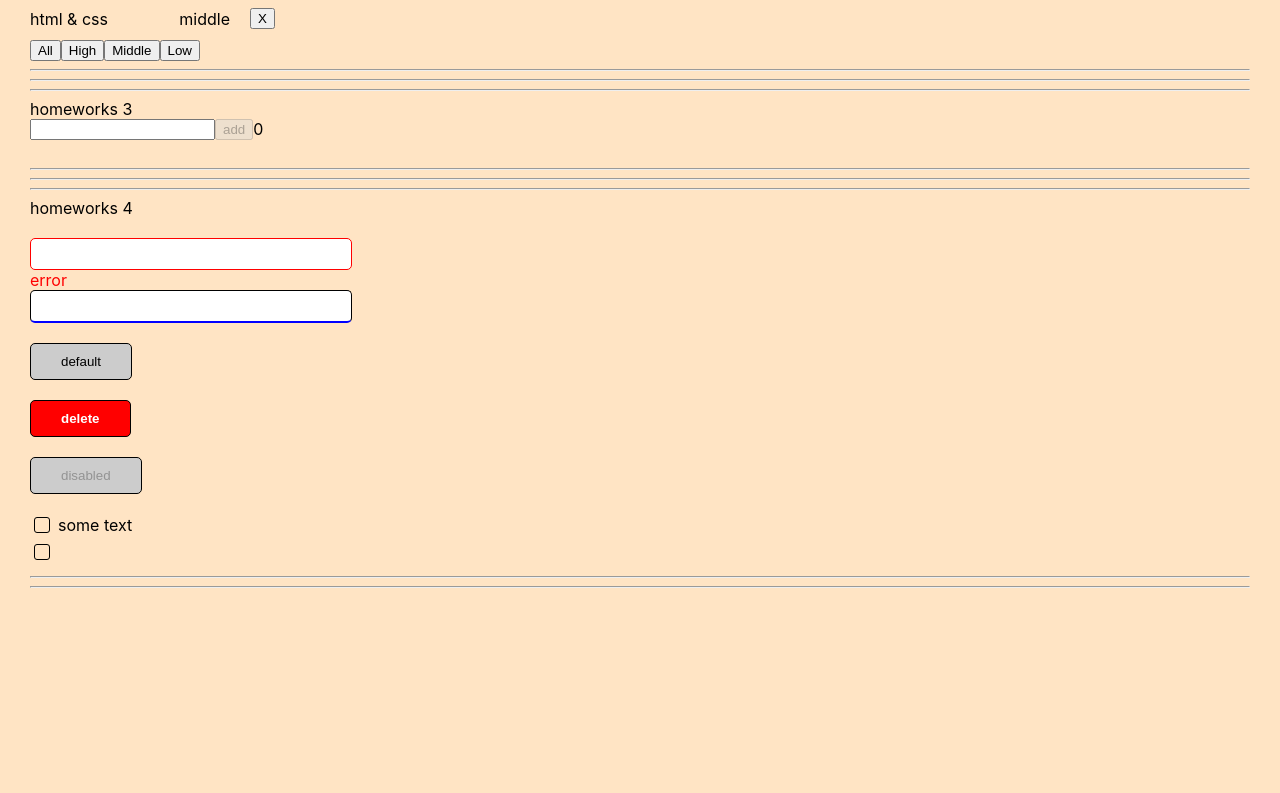
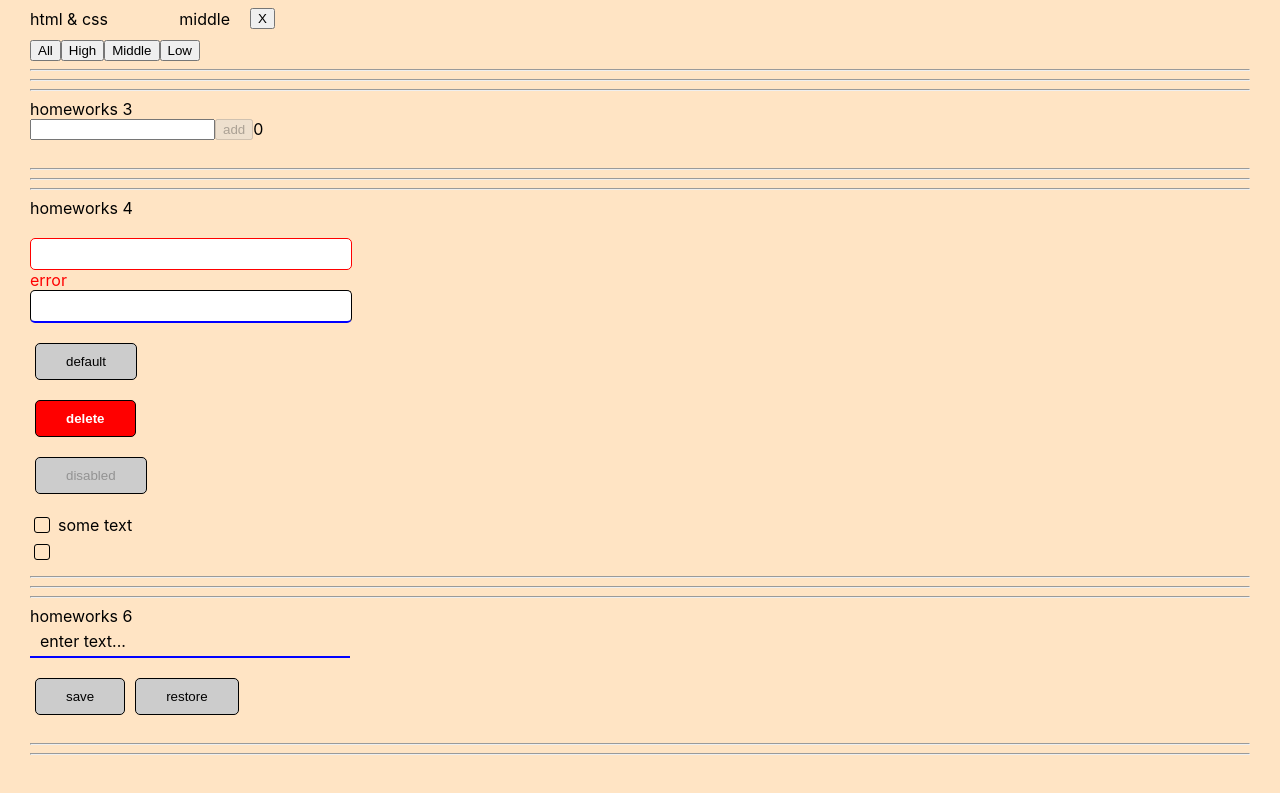
Before and after one commit to dev-fominov/dz-ignat, a React (Create React App) app: page /pre-junior in a window 1280 px wide. Shown: the part 449-1242 px from the top of the page. Before the commit the page ends 1075 px from the top, so only its background shows below. Built offline with nearby package versions, Linux system fonts and the light colour scheme.

Commit message:
06 homework Ignat

```diff
--- a/src/p1-main/m1-ui/u1-app/App.module.css
+++ b/src/p1-main/m1-ui/u1-app/App.module.css
@@ -37,3 +37,13 @@
 .menu > a:hover {
 	text-decoration: underline;
 }
+
+.classSpan {
+	width: 300px;
+	height: 30px;
+	line-height: 30px;
+	padding: 0 10px;
+	border-bottom: 2px solid blue;
+	margin-bottom: 20px;
+	display: block;
+}
--- a/src/p2-homeworks/h4/common/c2-SuperButton/SuperButton.module.css
+++ b/src/p2-homeworks/h4/common/c2-SuperButton/SuperButton.module.css
@@ -4,6 +4,7 @@
     outline: none;
     border: 1px solid #000;
     background-color: #ccc;
+    margin: 0 5px;
     margin-bottom: 20px;
     cursor: pointer;
 }
@@ -23,6 +24,7 @@
     border-radius: 5px;
     outline: none;
     border: 1px solid #000;
+    margin: 0 5px;
     margin-bottom: 20px;
     cursor: pointer;
 }
--- a/src/p2-homeworks/h5-rrd-v6/Pages.tsx
+++ b/src/p2-homeworks/h5-rrd-v6/Pages.tsx
@@ -20,7 +20,7 @@ function Pages() {
             <Routes>
 
                 {/*в начале мы попадаем на страницу '/' и переходим сразу на страницу PRE_JUNIOR*/}
-                <Route path={'/'} element={<Navigate to={PATH.PRE_JUNIOR} />} />
+                <Route path={'/dz-ignat/'} element={<Navigate to={PATH.PRE_JUNIOR} />} />
 
                 <Route path={PATH.PRE_JUNIOR} element={<PreJunior />} />
                 <Route path={PATH.JUNIOR} element={<Junior />} />
--- a/src/p2-homeworks/h5-rrd-v6/pages/PreJunior.tsx
+++ b/src/p2-homeworks/h5-rrd-v6/pages/PreJunior.tsx
@@ -3,6 +3,7 @@ import HW1 from '../../h1/HW1'
 import HW2 from '../../h2/HW2'
 import HW3 from '../../h3/HW3'
 import HW4 from '../../h4/HW4'
+import HW6 from '../../h6/HW6'
 
 function PreJunior() {
     return (
@@ -11,7 +12,7 @@ function PreJunior() {
             <HW2/>
             <HW3/>
             <HW4/>
-            {/*<HW6/>*/}
+            <HW6/>
 
         </div>
     )
--- a/src/p2-homeworks/h6/HW6.tsx
+++ b/src/p2-homeworks/h6/HW6.tsx
@@ -1,7 +1,7 @@
-import React, {useState} from 'react'
+import React, { useState } from 'react'
 import SuperEditableSpan from './common/c4-SuperEditableSpan/SuperEditableSpan'
 import SuperButton from '../h4/common/c2-SuperButton/SuperButton'
-import {restoreState, saveState} from './localStorage/localStorage'
+import { restoreState, saveState } from './localStorage/localStorage'
 
 function HW6() {
     const [value, setValue] = useState<string>('')
@@ -10,12 +10,12 @@ function HW6() {
         saveState<string>('editable-span-value', value)
     }
     const restore = () => {
-        // setValue()
+        setValue(restoreState('editable-span-value', value))
     }
 
     return (
         <div>
-            <hr/>
+            <hr />
             homeworks 6
 
             {/*should work (должно работать)*/}
@@ -23,16 +23,16 @@ function HW6() {
                 <SuperEditableSpan
                     value={value}
                     onChangeText={setValue}
-                    spanProps={{children: value ? undefined : 'enter text...'}}
+                    spanProps={{ children: value ? undefined : 'enter text...' }}
                 />
             </div>
             <SuperButton onClick={save}>save</SuperButton>
             <SuperButton onClick={restore}>restore</SuperButton>
 
-            <hr/>
+            <hr />
             {/*для личного творчества, могу проверить*/}
             {/*<AlternativeSuperEditableSpan/>*/}
-            <hr/>
+            <hr />
         </div>
     )
 }
--- a/src/p2-homeworks/h6/common/c4-SuperEditableSpan/SuperEditableSpan.tsx
+++ b/src/p2-homeworks/h6/common/c4-SuperEditableSpan/SuperEditableSpan.tsx
@@ -1,5 +1,6 @@
 import React, {DetailedHTMLProps, InputHTMLAttributes, HTMLAttributes, useState} from 'react'
 import SuperInputText from '../../../h4/common/c1-SuperInputText/SuperInputText'
+import s from '../../../../p1-main/m1-ui/u1-app/App.module.css';
 
 // тип пропсов обычного инпута
 type DefaultInputPropsType = DetailedHTMLProps<InputHTMLAttributes<HTMLInputElement>, HTMLInputElement>
@@ -31,22 +32,22 @@ const SuperEditableSpan: React.FC<SuperEditableSpanType> = (
     const {children, onDoubleClick, className, ...restSpanProps} = spanProps || {}
 
     const onEnterCallback = () => {
-        // setEditMode() // выключить editMode при нажатии Enter
+        let editMode = setEditMode(false) // выключить editMode при нажатии Enter
 
         onEnter && onEnter()
     }
     const onBlurCallback = (e: React.FocusEvent<HTMLInputElement>) => {
-        // setEditMode() // выключить editMode при нажатии за пределами инпута
+        let editMode = setEditMode(false) // выключить editMode при нажатии за пределами инпута
 
         onBlur && onBlur(e)
     }
     const onDoubleClickCallBack = (e: React.MouseEvent<HTMLSpanElement, MouseEvent>) => {
-        // setEditMode() // включить editMode при двойном клике
+        let editMode = setEditMode(true) // включить editMode при двойном клике
 
         onDoubleClick && onDoubleClick(e)
     }
 
-    const spanClassName = `${'сделать красивый стиль для спана'} ${className}`
+    const spanClassName = `${s.classSpan} ${className}`
 
     return (
         <>
```
